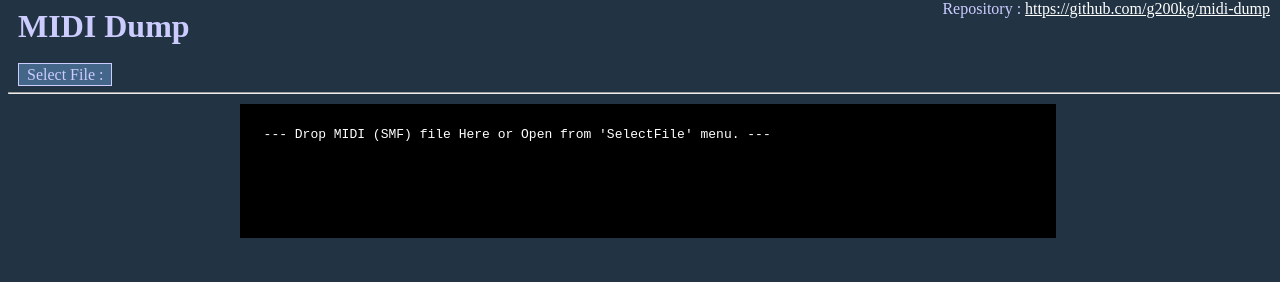
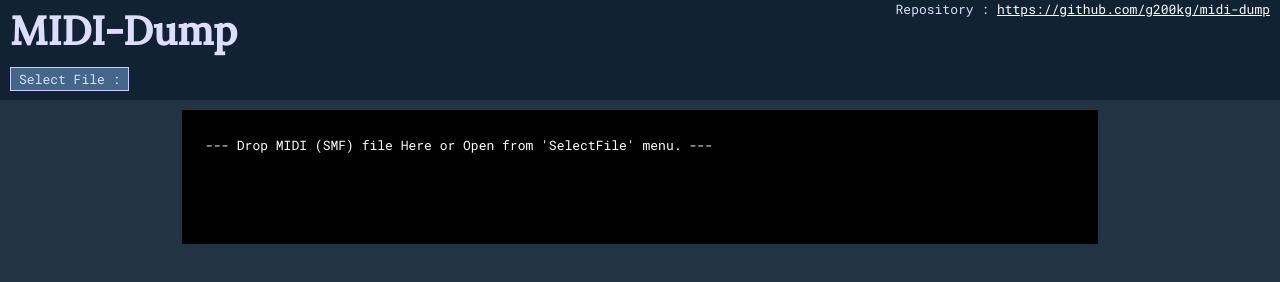
Before and after one commit to g200kg/midi-dump, a website: page index.html in a window 1280 px wide. Drawn offline with Linux system fonts and the light colour scheme.

Commit message:
font setup

```diff
--- a/index.html
+++ b/index.html
@@ -1,5 +1,10 @@
+<!doctype html>
 <html>
 <head>
+<meta charset="utf-8">
+<title>midi-dump | g200kg</title>
+<link href="https://fonts.googleapis.com/css2?family=Roboto+Mono&display=swap" rel="stylesheet">
+<link href="https://fonts.googleapis.com/css2?family=Lora:wght@500&display=swap" rel="stylesheet">
 <style>
 .adr{
   color:#6cc;
@@ -36,19 +41,26 @@ body{
   width:100%;
   height:100%;
   background:#234;
-  color:#ccf;
+  color:#ddf;
+  margin:0;
+  font-family: 'Roboto Mono', monospace;
+  font-size:13px;
+
 }
 body a{
   color:#fff;
 }
 h1 {
-  margin-left:10px;
+  margin:5px 0px 0px 10px;
+  font-family: 'Lora', serif;
+  font-size:40px;
+  height:65px;
 }
 #base{
-  width:800px;
+  width:900px;
   height:fit-content;
   background:#000;
-  margin:10px auto;
+  margin:110px auto;
   padding:8px;
 }
 #text{
@@ -57,7 +69,6 @@ h1 {
   min-height:100px;
   margin:0;
   padding:0;
-  font-family: monospace;
   white-space: pre-wrap;
 }
 #filelabel{
@@ -77,13 +88,22 @@ h1 {
   word-wrap:break-word;
   overflow-wrap:anywhere;
 }
+#header{
+  position:fixed;
+  top:0;
+  left:0;
+  width:100%;
+  height:100px;
+  background:#123;
+}
 </style>
 </head>
 <body>
-<h1>MIDI Dump</h1>
+<div id="header">
+<h1>MIDI-Dump</h1>
 <div style="position:absolute;right:10px;top:0px"> Repository : <a href="https://github.com/g200kg/midi-dump" target="_blank">https://github.com/g200kg/midi-dump</a></div>
 <input id="file" type="file" style="display:none"/>  <label id="filelabel" for="file">Select File : <span id="filename"></span></span></label><br/>
-<hr/>
+</div>
 <div id="base">
 <div id="text">
   --- Drop MIDI (SMF) file Here or Open from 'SelectFile' menu. ---
--- a/mididump.js
+++ b/mididump.js
@@ -71,7 +71,9 @@ const sysextable=[
 ];
 
 function Clear(){
+  console.log("clear")
   output="";
+  window.scrollTo(0,0);
 }
 function WriteLine(line){
   output+=`<div>${line}</div>`;
@@ -390,8 +392,8 @@ function Chunk(buf,offs){
   const type=Get4s(buf,offs);
   const length=Get4u(buf,offs+4);
   const eoc=offs+8+length;
-  Line(buf,offs,4, `<span class="chunk">Chunk ("${type}")</span>`);
-  Line(buf,offs+4,4,`<span class="chunk">length (${length})</span>`);
+  Line(buf,offs,4, `<span class="Chunk">Chunk ("${type}")</span>`);
+  Line(buf,offs+4,4,`<span class="Chunk">length (${length})</span>`);
   offs+=8;
   switch(type){
   case "MThd": offs=MThd(buf,offs); break;
@@ -482,6 +484,7 @@ function Init(){
   body.addEventListener("dragover", DragOver);
   body.addEventListener("dragleave",DragLeave);
   body.addEventListener("drop", Drop);
+  window.scrollTo(0,0);
 }
 
 window.onload=Init;
```
